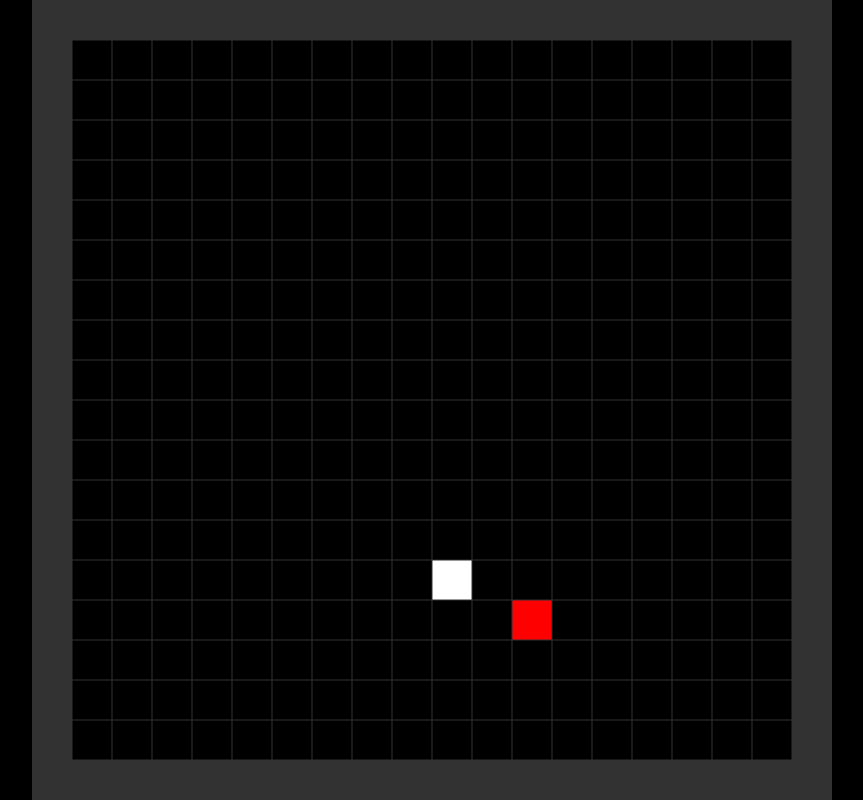
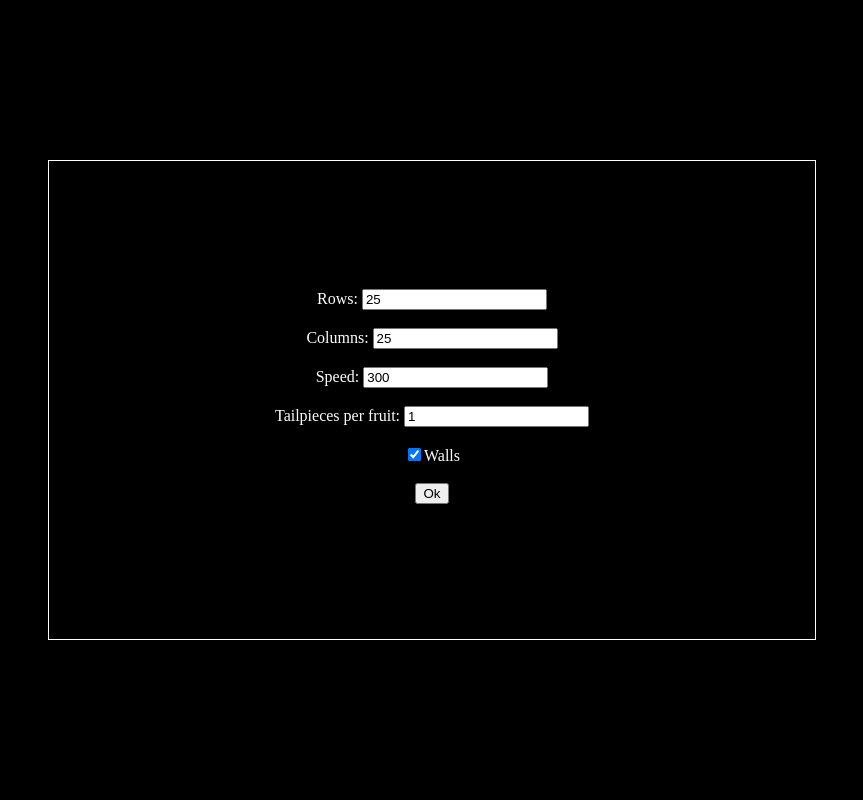
Before and after one commit to VitorMouro/snakejs, a plain HTML site: page index.html in a window 1280 px wide. Shown: the whole page, without its empty margins (208-1071 px from the left). Drawn offline with Linux system fonts and the light colour scheme.

Commit message:
added menu

```diff
--- a/css/styles.css
+++ b/css/styles.css
@@ -23,3 +23,19 @@ html, body {
     right: 0;
     left: 0;
 }
+
+#myModal {
+    background-color: black;
+    color: white;
+    position: absolute;
+    padding: 10%;
+    margin: auto;
+    display: block;
+    position: absolute;
+    top: 20%;
+    bottom: 20%;
+    right: 20%;
+    left: 20%;
+    text-align: center;
+    border: 1px white solid;
+}
--- a/index.html
+++ b/index.html
@@ -9,6 +9,28 @@
 <body>
     <div id="content">
         <canvas id="myCanvas">You device does not support the canvas element</canvas>
+        <div id="myModal">
+            <label for="">Rows: </label>
+            <input type="number" value="25" id="rows" onchange="setGridX(this.value)">
+            <br>
+            <br>
+            <label for="">Columns: </label>
+            <input type="number" value="25" id="columns" onchange="setGridY(this.value)">
+            <br>
+            <br>
+            <label for="">Speed: </label>
+            <input type="number" value="300" id="speed" onchange="setSpeed(this.value)">
+            <br>
+            <br>
+            <label for="">Tailpieces per fruit: </label>
+            <input type="number" value="1" id="tails" onchange="setTailpieces(this.value)">
+            <br>
+            <br>
+            <input type="checkbox" checked id="walls" onchange="setWalls()">Walls
+            <br>
+            <br>
+            <button type="button" id="okButton" onclick="hideModal()">Ok</button>
+        </div>
     </div>
     <script src="js/index.js"></script>
 </body>
--- a/js/index.js
+++ b/js/index.js
@@ -99,14 +99,39 @@ function handleKeyUp(e) {
     }
 }
 
-const gridSize = { x: 20, y: 20 };
+let gridSize = { x: 25, y: 25 };
+let tailpiecesPerFruit = 1;
 let hasWalls = true;
+let speed = 300;
 var cellSize;
-var snake = {
-    position: { x: Math.round(gridSize.x / 2), y: Math.round(gridSize.y / 2) },
-    tail: Array()
+var snake;
+var fruit;
+
+function setTailpieces(n){
+    tailpiecesPerFruit = Number.parseInt(n);
 }
-var fruit;
+
+function setGridX(n){
+    gridSize.x = Number.parseInt(n);
+}
+
+function setGridY(n){
+    gridSize.y = Number.parseInt(n);
+}
+
+function setWalls(n){
+    hasWalls = !hasWalls;
+}
+
+function setSpeed(n){
+    speed = Number.parseInt(n);
+}
+
+function hideModal(){
+    let modal = document.getElementById("myModal");
+    modal.style.display = "none";
+    start();
+}
 
 function drawGrid() {
     for (let i = 0; i < gridSize.x + 1; i++) {
@@ -124,15 +149,15 @@ function drawGrid() {
         ctx.stroke();
     }
     if (hasWalls) {
-        for (let i = 0; i < gridSize.x + 1; i++) {
+        for (let i = 0; i < gridSize.x; i++) {
             ctx.fillStyle = "rgb(50, 50, 50)";
             ctx.fillRect(i * cellSize, 0, cellSize, cellSize);
             ctx.fillRect(i * cellSize, (gridSize.y - 1) * cellSize, cellSize, cellSize);
         }
-        for (let i = 0; i < gridSize.y + 1; i++) {
+        for (let i = 0; i < gridSize.y; i++) {
             ctx.fillStyle = "rgb(50, 50, 50)";
             ctx.fillRect(0, i * cellSize, cellSize, cellSize);
-            ctx.fillRect((gridSize.y - 1) * cellSize, i * cellSize, cellSize, cellSize);
+            ctx.fillRect((gridSize.x - 1) * cellSize, i * cellSize, cellSize, cellSize);
         }
     }
 }
@@ -183,7 +208,7 @@ function snakeMovement() {
         snake.tail[0].position.y = lastHeadPositionY;
     }
     clearInterval(id);
-    id = setInterval(snakeMovement, 300);
+    id = setInterval(snakeMovement, speed);
     gameLogic();
 }
 
@@ -191,7 +216,8 @@ function gameLogic() {
 
     if (snake.position.x == fruit.position.x && snake.position.y == fruit.position.y) {
         generateFruit();
-        snake.tail.push({ position: { x: -1, y: -1 } })
+        for(let i = 0; i < tailpiecesPerFruit; i++)
+            snake.tail.push({ position: { x: -1, y: -1 } })
     }
     snake.tail.forEach((tailpiece) => {
         if (snake.position.x == tailpiece.position.x && snake.position.y == tailpiece.position.y)
@@ -233,6 +259,14 @@ function main() {
     requestAnimationFrame(main);
 }
 
-generateFruit();
-let id = setInterval(snakeMovement, 300);
-requestAnimationFrame(main);
+let id;
+function start(){
+    handleWindowResize();
+    snake = {
+        position: { x: Math.round(gridSize.x / 2), y: Math.round(gridSize.y / 2) },
+        tail: Array()
+    }
+    generateFruit();
+    id = setInterval(snakeMovement, speed);
+    requestAnimationFrame(main);
+}
```
